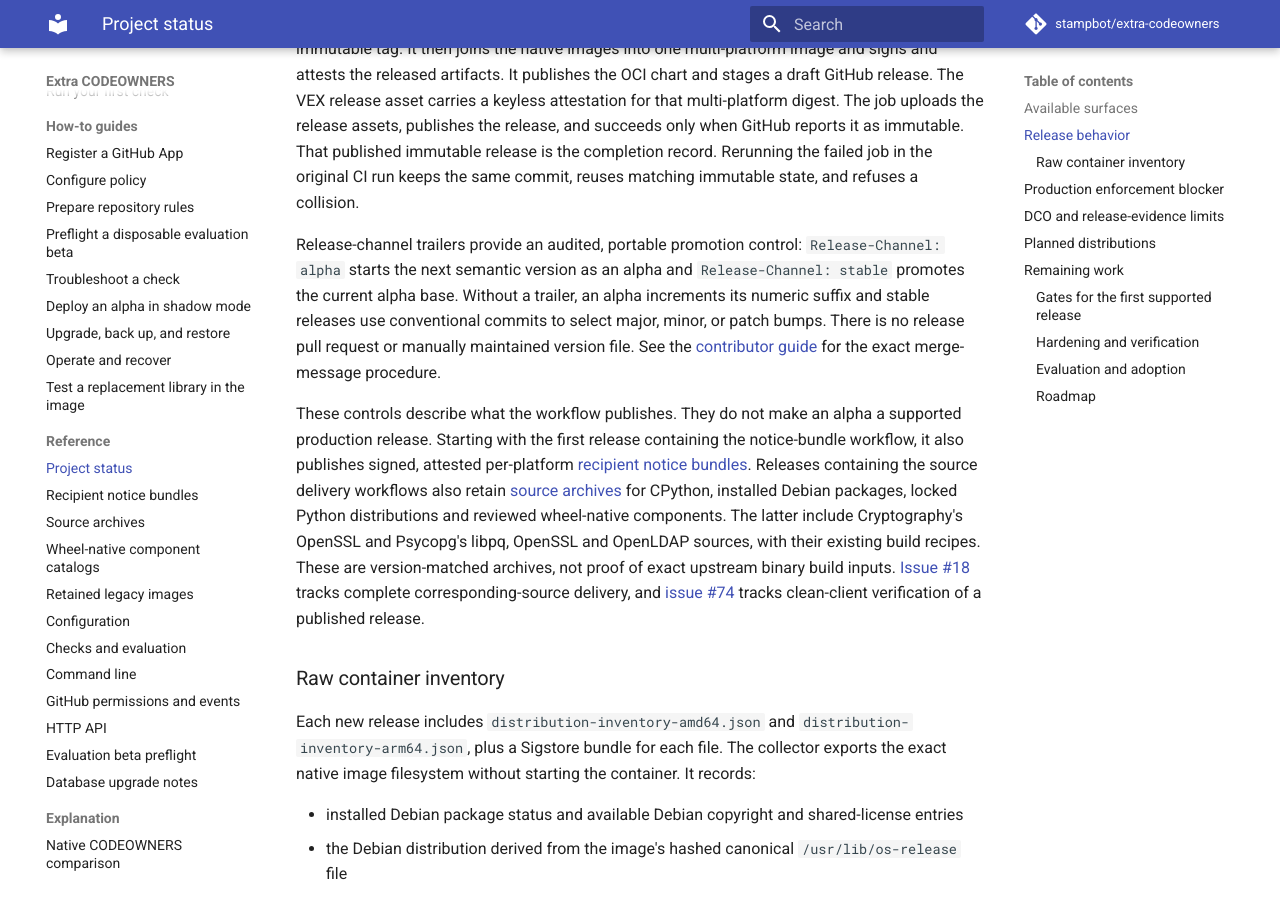
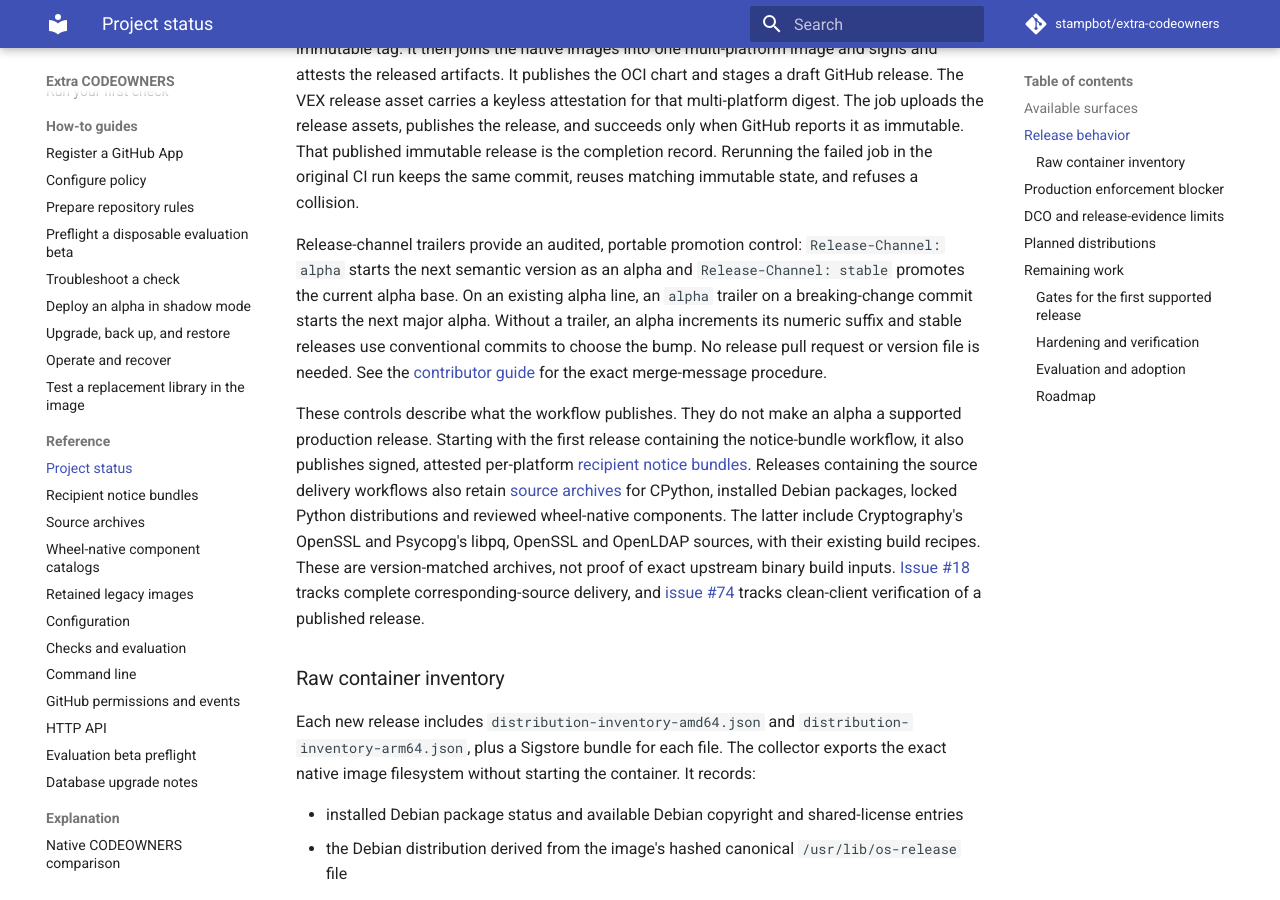
Before and after one commit to stampbot/extra-codeowners, an MkDocs documentation site: the page built from docs/reference/project-status.md, in a window 1280 px wide and 900 px high, scrolled down 1803 px. Built offline with MkDocs 1.6.1 and Material for MkDocs 9.7.7, drawn with Linux system fonts in a browser that asks for light colours; comment, search, counter and statistics services are not loaded.

Commit message:
docs: record the deliberate major-alpha transition
Signed-off-by: Danny Sauer <github@dannysauer.com>

```diff
--- a/docs/reference/project-status.md
+++ b/docs/reference/project-status.md
@@ -72,10 +72,11 @@ matching immutable state, and refuses a collision.
 
 Release-channel trailers provide an audited, portable promotion control:
 `Release-Channel: alpha` starts the next semantic version as an alpha and
-`Release-Channel: stable` promotes the current alpha base. Without a trailer,
-an alpha increments its numeric suffix and stable releases use conventional
-commits to select major, minor, or patch bumps. There is no release pull
-request or manually maintained version file. See the
+`Release-Channel: stable` promotes the current alpha base. On an existing
+alpha line, an `alpha` trailer on a breaking-change commit starts the next
+major alpha. Without a trailer, an alpha increments its numeric suffix and
+stable releases use conventional commits to choose the bump. No release pull
+request or version file is needed. See the
 [contributor guide](https://github.com/stampbot/extra-codeowners/blob/main/CONTRIBUTING.md#choose-a-release-channel)
 for the exact merge-message procedure.
 
--- a/mkdocs.yml
+++ b/mkdocs.yml
@@ -74,6 +74,7 @@ nav:
           - Results during base refresh: explanation/adrs/2026-11-12-keep-valid-results-on-base-refresh.md
           - Active reconciliation sweeps: explanation/adrs/2026-11-12-bound-active-reconciliation-sweeps.md
           - Repository team access grants: explanation/adrs/2026-11-12-scope-repository-team-grants.md
+          - Start a new major alpha line: explanation/adrs/2026-11-23-start-a-new-major-alpha-line.md
       - Design comparisons:
           - Bounded reconciliation traces: explanation/design/2026-11-02-bounded-reconciliation-traces.md
           - Merge-queue candidate checks: explanation/design/2026-11-21-merge-queue-candidate-checks.md
```
Also changed, not shown: docs/explanation/adrs/2026-11-23-start-a-new-major-alpha-line.md (added, +70 -0 lines), docs/explanation/adrs/index.md (+2 -1 lines), docs/explanation/architecture.md (+3 -1 lines).
